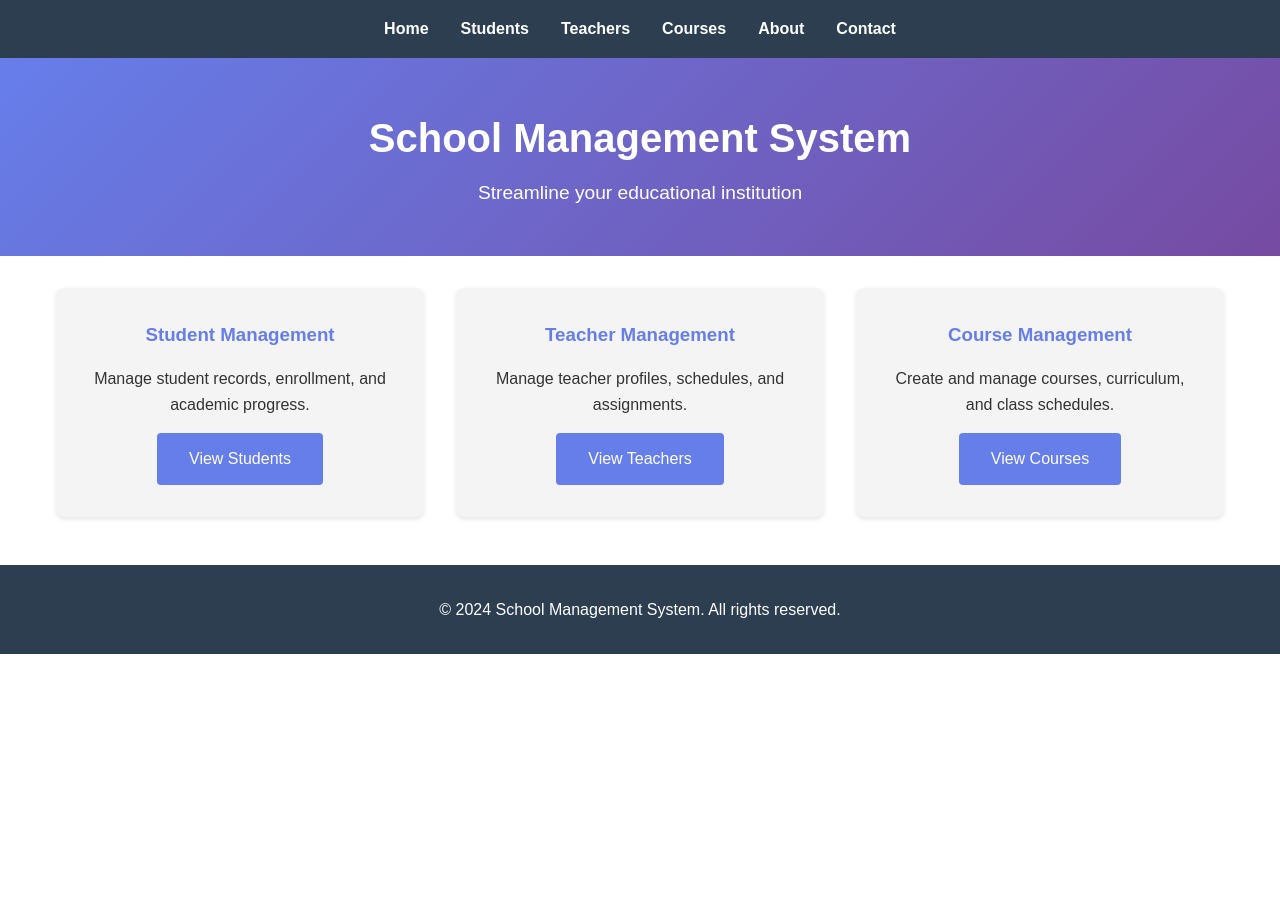
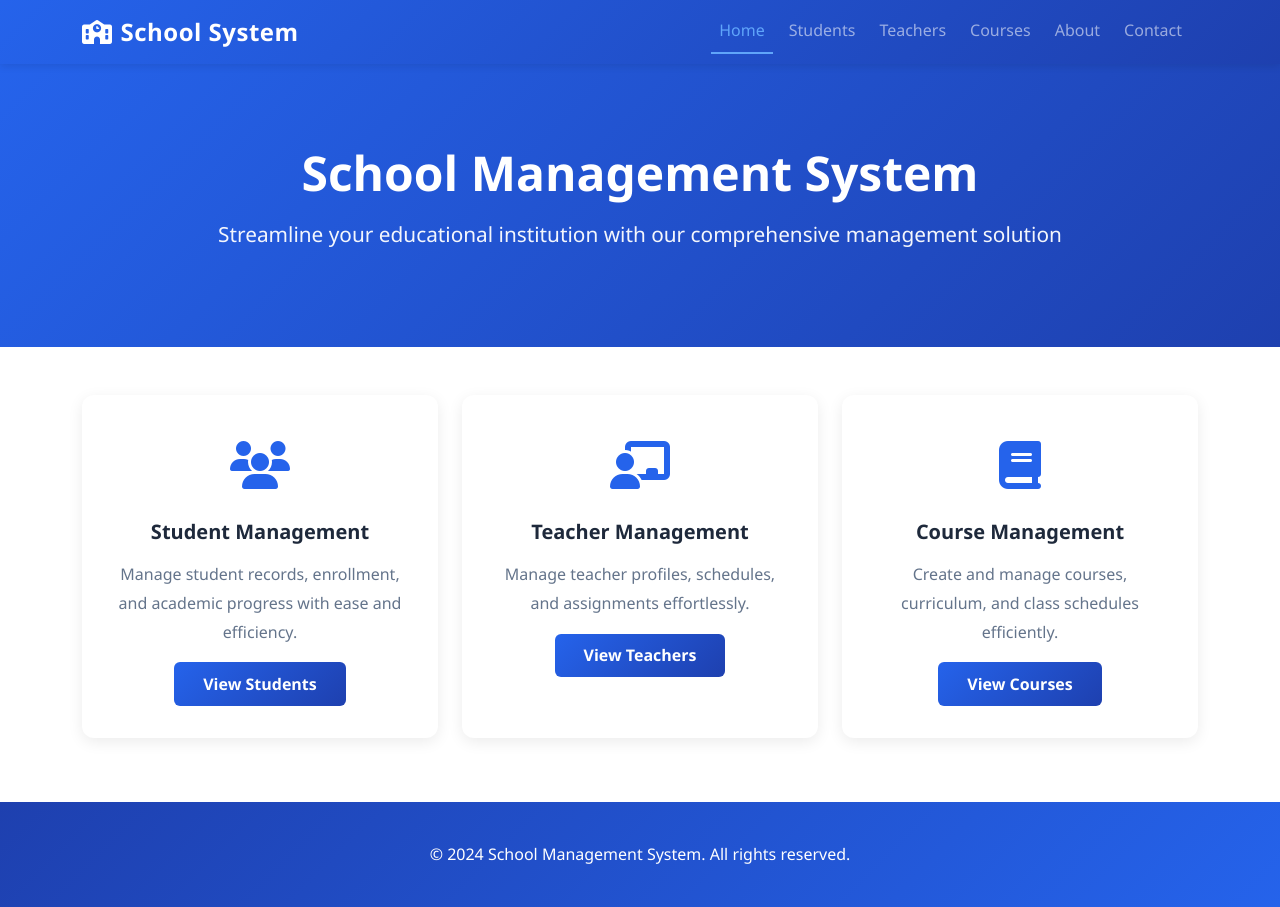
Before and after one commit to E-Nat/School-System-, a PHP site: page / in a window 1280 px wide. Before the commit the page ends 654 px from the top, so only its background shows below. Run offline with PHP 8.4, Linux system fonts and the light colour scheme.

Commit message:
Boostrap test

```diff
--- a/src/index.php
+++ b/src/index.php
@@ -4,135 +4,207 @@
     <meta charset="UTF-8">
     <meta name="viewport" content="width=device-width, initial-scale=1.0">
     <title>School Management System</title>
+    <link href="https://cdnjs.cloudflare.com/ajax/libs/bootstrap/5.3.0/css/bootstrap.min.css" rel="stylesheet">
+    <link href="https://cdnjs.cloudflare.com/ajax/libs/font-awesome/6.4.0/css/all.min.css" rel="stylesheet">
     <style>
-        * {
-            margin: 0;
-            padding: 0;
-            box-sizing: border-box;
+        :root {
+            --primary-color: #2563eb;
+            --secondary-color: #1e40af;
+            --accent-color: #60a5fa;
         }
         body {
-            font-family: Arial, sans-serif;
+            font-family: 'Segoe UI', Tahoma, Geneva, Verdana, sans-serif;
             line-height: 1.6;
             color: #333;
         }
-        nav {
-            background-color: #2c3e50;
-            padding: 1rem 0;
-            position: sticky;
-            top: 0;
+        .navbar {
+            background: linear-gradient(135deg, var(--primary-color) 0%, var(--secondary-color) 100%);
+            box-shadow: 0 2px 8px rgba(0,0,0,0.1);
         }
-        nav ul {
-            list-style: none;
-            display: flex;
-            justify-content: center;
-            gap: 2rem;
+        .navbar-brand {
+            font-weight: 700;
+            font-size: 1.5rem;
+            letter-spacing: 0.5px;
         }
-        nav a {
+        .navbar-nav .nav-link {
+            font-weight: 500;
+            transition: all 0.3s ease;
+            margin-right: 0.5rem;
+        }
+        .navbar-nav .nav-link:hover {
+            color: var(--accent-color) !important;
+            transform: translateY(-2px);
+        }
+        .navbar-nav .nav-link.active {
+            color: var(--accent-color) !important;
+            border-bottom: 2px solid var(--accent-color);
+        }
+        .hero-section {
+            background: linear-gradient(135deg, var(--primary-color) 0%, var(--secondary-color) 100%);
             color: white;
-            text-decoration: none;
-            font-weight: bold;
-            transition: color 0.3s;
+            padding: 5rem 0;
+            margin-bottom: 3rem;
         }
-        nav a:hover {
-            color: #3498db;
+        .hero-section h1 {
+            font-weight: 700;
+            font-size: 3rem;
+            margin-bottom: 1rem;
         }
-        .header {
-            background: linear-gradient(135deg, #667eea 0%, #764ba2 100%);
-            color: white;
-            padding: 3rem 1rem;
-            text-align: center;
-        }
-        .header h1 {
-            font-size: 2.5rem;
-            margin-bottom: 0.5rem;
-        }
-        .header p {
-            font-size: 1.2rem;
-        }
-        .main-content {
-            max-width: 1200px;
-            margin: 2rem auto;
-            padding: 0 1rem;
-        }
-        .features {
-            display: grid;
-            grid-template-columns: repeat(auto-fit, minmax(300px, 1fr));
-            gap: 2rem;
-            margin: 2rem 0;
+        .hero-section p {
+            font-size: 1.3rem;
+            opacity: 0.95;
         }
         .feature-card {
-            background: #f4f4f4;
+            border: none;
+            border-radius: 12px;
+            transition: all 0.3s ease;
+            box-shadow: 0 4px 15px rgba(0,0,0,0.08);
+            height: 100%;
+        }
+        .feature-card:hover {
+            transform: translateY(-8px);
+            box-shadow: 0 12px 25px rgba(0,0,0,0.15);
+        }
+        .feature-card .card-body {
             padding: 2rem;
-            border-radius: 8px;
-            box-shadow: 0 2px 5px rgba(0,0,0,0.1);
-            text-align: center;
         }
-        .feature-card h3 {
-            color: #667eea;
+        .feature-icon {
+            font-size: 3rem;
+            color: var(--primary-color);
             margin-bottom: 1rem;
         }
-        .cta-button {
-            display: inline-block;
-            background-color: #667eea;
-            color: white;
-            padding: 0.8rem 2rem;
-            text-decoration: none;
-            border-radius: 4px;
-            margin-top: 1rem;
-            transition: background-color 0.3s;
+        .feature-card h5 {
+            font-weight: 700;
+            color: #1e293b;
+            margin-bottom: 1rem;
         }
-        .cta-button:hover {
-            background-color: #764ba2;
+        .feature-card p {
+            color: #64748b;
+            line-height: 1.8;
+        }
+        .btn-primary {
+            background: linear-gradient(135deg, var(--primary-color) 0%, var(--secondary-color) 100%);
+            border: none;
+            font-weight: 600;
+            padding: 0.6rem 1.8rem;
+            border-radius: 6px;
+            transition: all 0.3s ease;
+        }
+        .btn-primary:hover {
+            transform: translateY(-2px);
+            box-shadow: 0 8px 15px rgba(37, 99, 235, 0.3);
+        }
+        .btn-primary:active {
+            transform: translateY(0);
         }
         footer {
-            background-color: #2c3e50;
+            background: linear-gradient(135deg, var(--secondary-color) 0%, var(--primary-color) 100%);
             color: white;
-            text-align: center;
-            padding: 2rem;
-            margin-top: 3rem;
+            padding: 2.5rem 0;
+            margin-top: 4rem;
+        }
+        footer p {
+            margin: 0;
+            font-weight: 500;
+        }
+        @media (max-width: 768px) {
+            .hero-section h1 {
+                font-size: 2rem;
+            }
+            .navbar-nav {
+                text-align: center;
+            }
         }
     </style>
 </head>
 <body>
-    <nav>
-        <ul>
-            <li><a href="index.php">Home</a></li>
-            <li><a href="students.php">Students</a></li>
-            <li><a href="teachers.php">Teachers</a></li>
-            <li><a href="courses.php">Courses</a></li>
-            <li><a href="about.php">About</a></li>
-            <li><a href="contact.php">Contact</a></li>
-        </ul>
+    <nav class="navbar navbar-expand-lg navbar-dark sticky-top">
+        <div class="container">
+            <a class="navbar-brand" href="index.php">
+                <i class="fas fa-school me-2"></i>School System
+            </a>
+            <button class="navbar-toggler" type="button" data-bs-toggle="collapse" data-bs-target="#navbarNav">
+                <span class="navbar-toggler-icon"></span>
+            </button>
+            <div class="collapse navbar-collapse" id="navbarNav">
+                <ul class="navbar-nav ms-auto">
+                    <li class="nav-item">
+                        <a class="nav-link active" href="index.php">Home</a>
+                    </li>
+                    <li class="nav-item">
+                        <a class="nav-link" href="students.php">Students</a>
+                    </li>
+                    <li class="nav-item">
+                        <a class="nav-link" href="teachers.php">Teachers</a>
+                    </li>
+                    <li class="nav-item">
+                        <a class="nav-link" href="courses.php">Courses</a>
+                    </li>
+                    <li class="nav-item">
+                        <a class="nav-link" href="about.php">About</a>
+                    </li>
+                    <li class="nav-item">
+                        <a class="nav-link" href="contact.php">Contact</a>
+                    </li>
+                </ul>
+            </div>
+        </div>
     </nav>
 
-    <div class="header">
-        <h1>School Management System</h1>
-        <p>Streamline your educational institution</p>
+    <div class="hero-section">
+        <div class="container text-center">
+            <h1 class="display-4">School Management System</h1>
+            <p class="lead">Streamline your educational institution with our comprehensive management solution</p>
+        </div>
     </div>
 
-    <div class="main-content">
-        <div class="features">
-            <div class="feature-card">
-                <h3>Student Management</h3>
-                <p>Manage student records, enrollment, and academic progress.</p>
-                <a href="students.php" class="cta-button">View Students</a>
+    <div class="container mb-5">
+        <div class="row g-4">
+            <div class="col-lg-4 col-md-6">
+                <div class="card feature-card">
+                    <div class="card-body text-center">
+                        <div class="feature-icon">
+                            <i class="fas fa-users"></i>
+                        </div>
+                        <h5 class="card-title">Student Management</h5>
+                        <p class="card-text">Manage student records, enrollment, and academic progress with ease and efficiency.</p>
+                        <a href="students.php" class="btn btn-primary">View Students</a>
+                    </div>
+                </div>
             </div>
-            <div class="feature-card">
-                <h3>Teacher Management</h3>
-                <p>Manage teacher profiles, schedules, and assignments.</p>
-                <a href="teachers.php" class="cta-button">View Teachers</a>
+            <div class="col-lg-4 col-md-6">
+                <div class="card feature-card">
+                    <div class="card-body text-center">
+                        <div class="feature-icon">
+                            <i class="fas fa-chalkboard-user"></i>
+                        </div>
+                        <h5 class="card-title">Teacher Management</h5>
+                        <p class="card-text">Manage teacher profiles, schedules, and assignments effortlessly.</p>
+                        <a href="teachers.php" class="btn btn-primary">View Teachers</a>
+                    </div>
+                </div>
             </div>
-            <div class="feature-card">
-                <h3>Course Management</h3>
-                <p>Create and manage courses, curriculum, and class schedules.</p>
-                <a href="courses.php" class="cta-button">View Courses</a>
+            <div class="col-lg-4 col-md-6">
+                <div class="card feature-card">
+                    <div class="card-body text-center">
+                        <div class="feature-icon">
+                            <i class="fas fa-book"></i>
+                        </div>
+                        <h5 class="card-title">Course Management</h5>
+                        <p class="card-text">Create and manage courses, curriculum, and class schedules efficiently.</p>
+                        <a href="courses.php" class="btn btn-primary">View Courses</a>
+                    </div>
+                </div>
             </div>
         </div>
     </div>
 
     <footer>
-        <p>&copy; 2024 School Management System. All rights reserved.</p>
+        <div class="container text-center">
+            <p>&copy; 2024 School Management System. All rights reserved.</p>
+        </div>
     </footer>
 
+    <script src="https://cdnjs.cloudflare.com/ajax/libs/bootstrap/5.3.0/js/bootstrap.bundle.min.js"></script>
 </body>
 </html>
```
Also changed, not shown: .github/workflows/telegram.yml.
